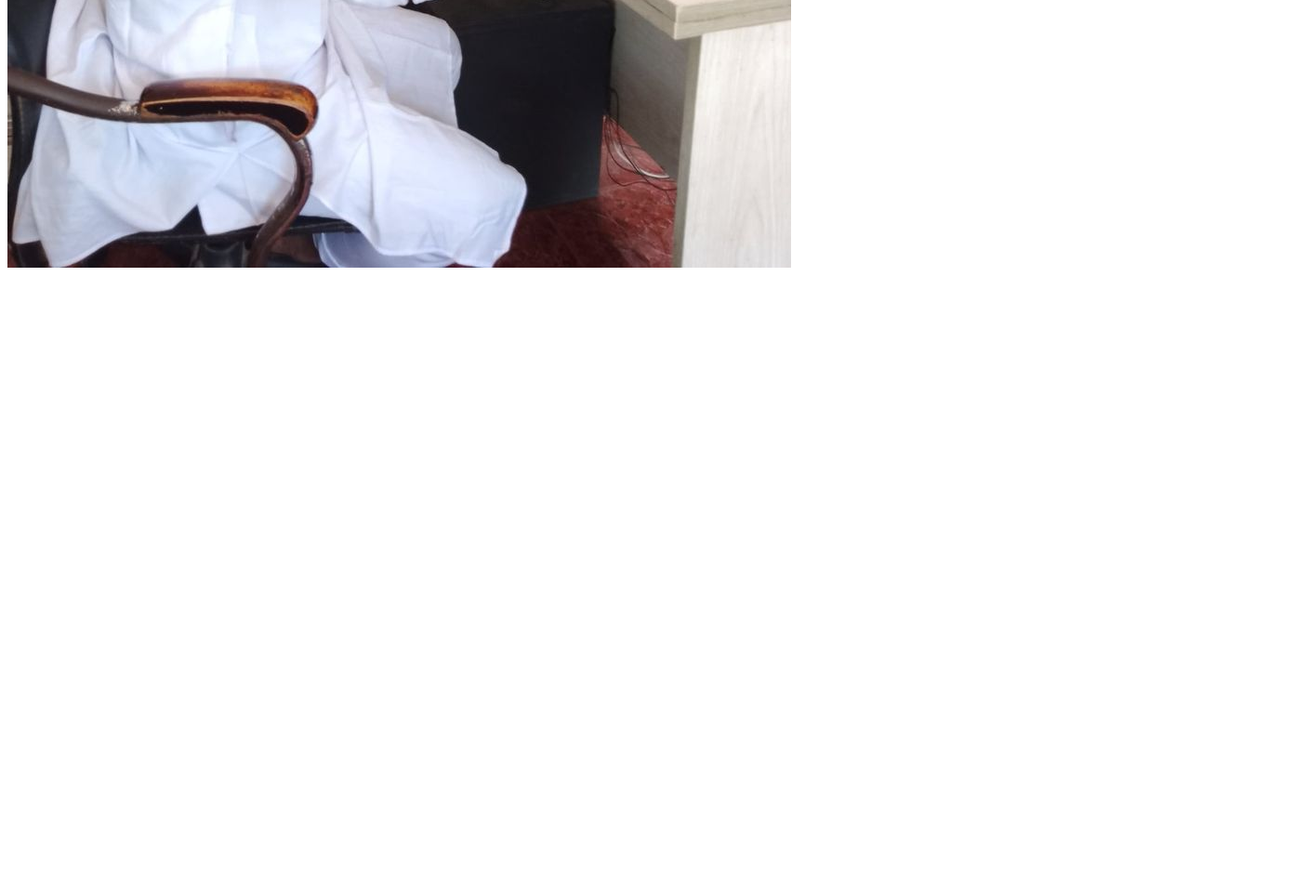
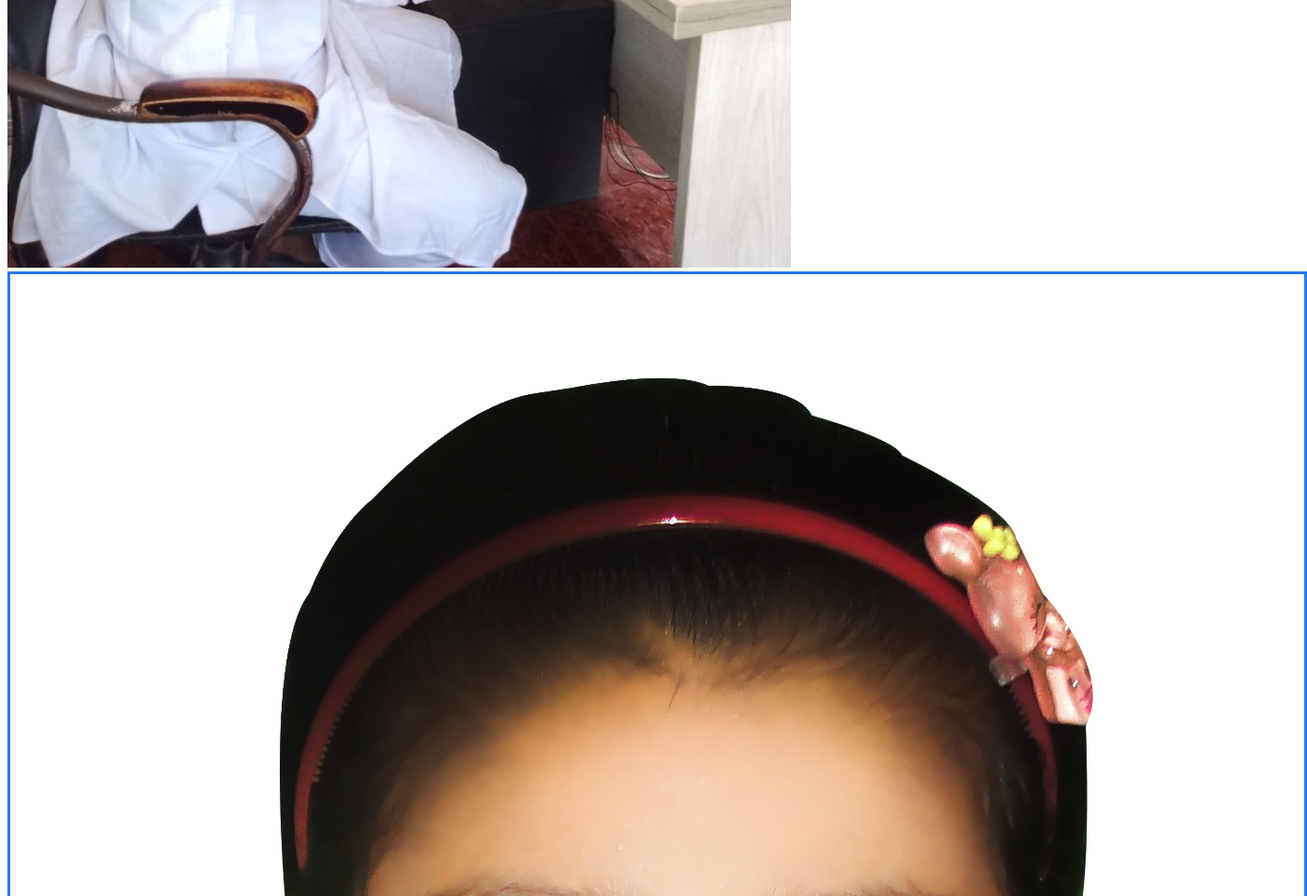
Before and after one commit to hmbadhon2/my-fourth-repo, a plain HTML site: page index.html in a window 1280 px wide. Shown: the part 916-1880 px from the top of the page at 93% size, 1406 px wide, since content can reach past the window. Before the commit the page ends 1216 px from the top, so only its background shows below. Drawn offline with Linux system fonts and the light colour scheme.

Commit message:
second img added

```diff
--- a/index.html
+++ b/index.html
@@ -9,6 +9,7 @@
 <body>
     <h1>hellow world </h1>
     <img src="badhon.jpg" alt="">
+    <img src="Fahmida Narsury.jpg" alt="">
 
 </body>
 </html>
```
Also changed, not shown: Fahmida Narsury.jpg (added).
